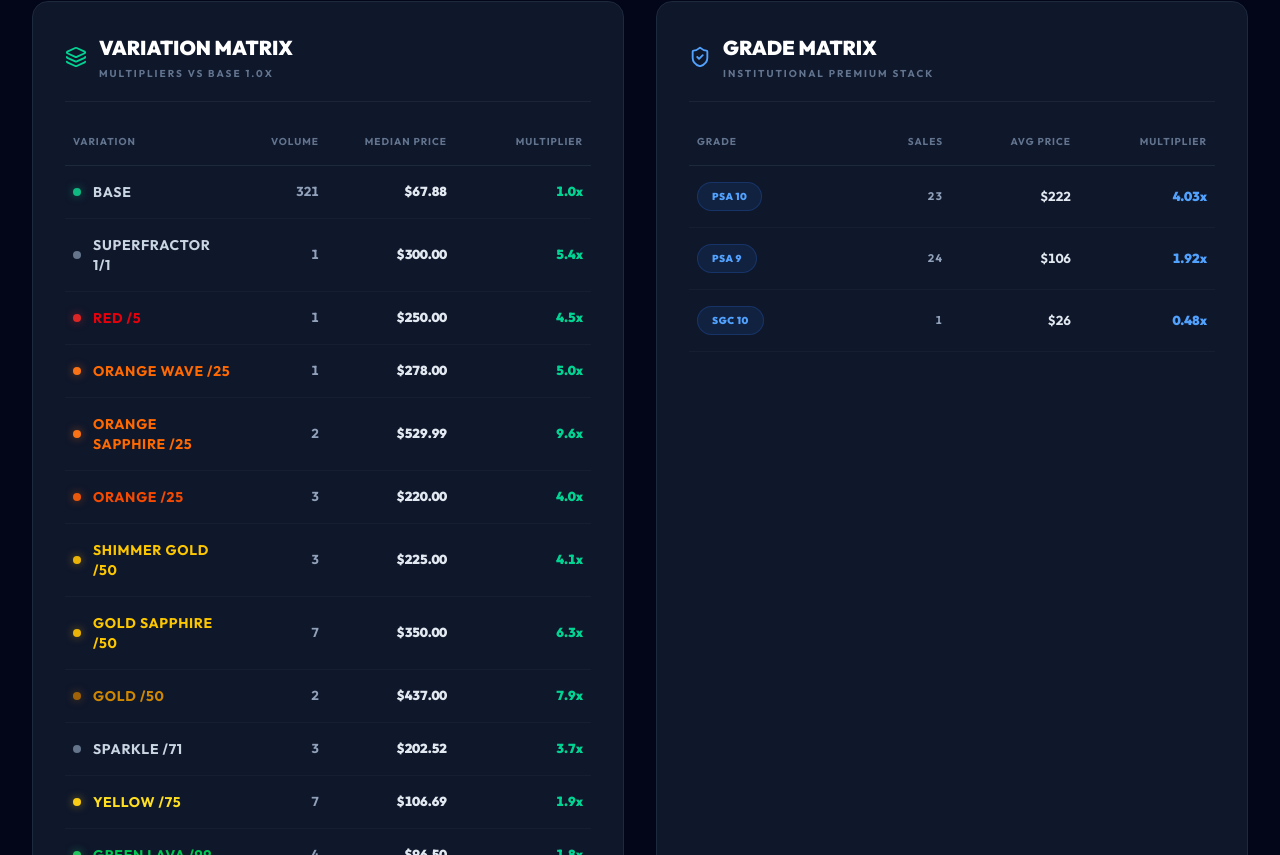
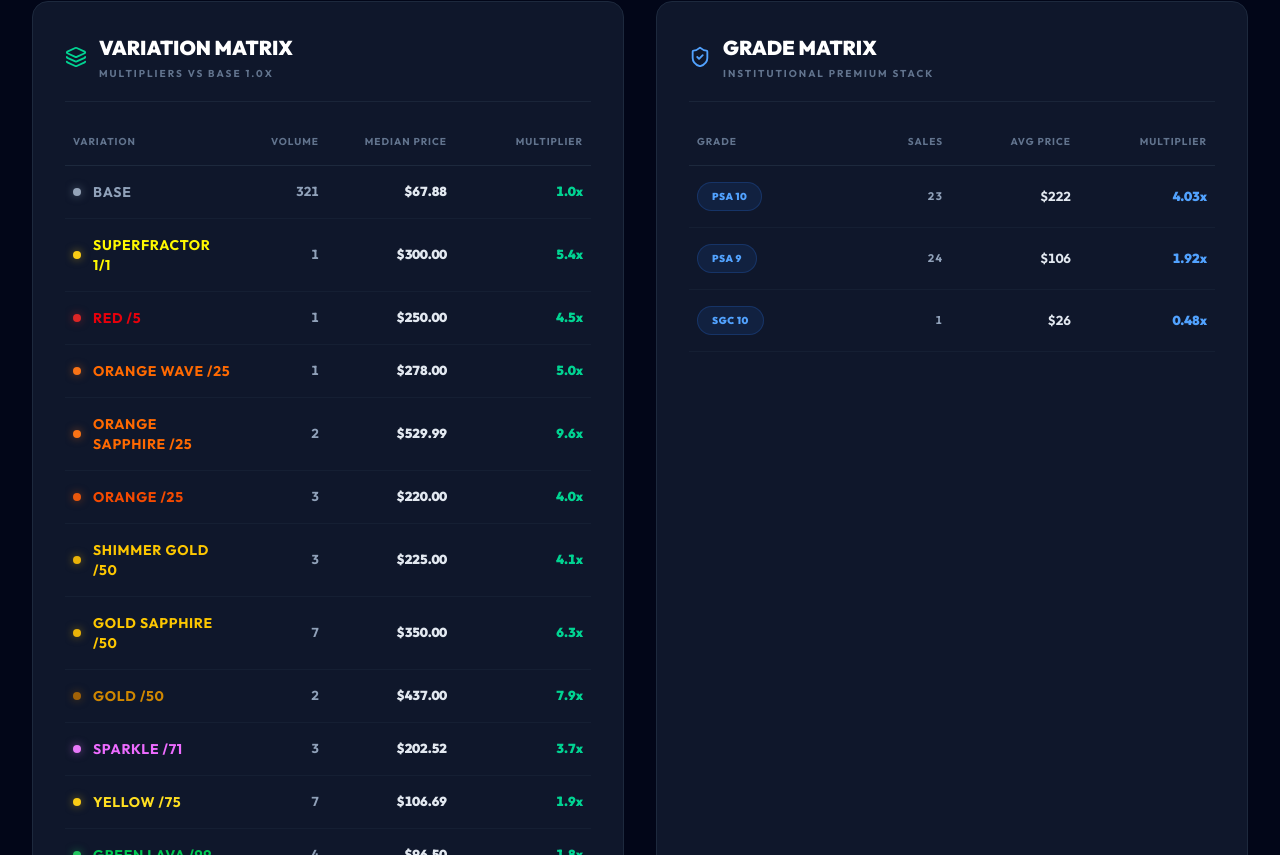
Before and after one commit to dahldoescards/sloan-market-index, a React (Vite) app: page / in a window 1280 px wide. Shown: the part 945-1800 px from the top of the page. Built offline with nearby package versions, Linux system fonts and the light colour scheme.

Commit message:
UI: Aligned color matrix with Holy Grail taxonomy

```diff
--- a/src/App.tsx
+++ b/src/App.tsx
@@ -81,13 +81,15 @@
 const granularData = granularDataRaw as GranularData;
 
 const VARIATION_COLORS: Record<string, string> = {
+  "Superfractor 1/1": "#facc15",
   "Padparadscha Sapphire 1/1": "#f472b6",
   "Red X-Fractor /5": "#ef4444",
+  "Red Lava /5": "#ef4444",
   "Red Sapphire /5": "#dc2626",
   "Red /5": "#dc2626",
   "Printing Plates 1/1": "#737373",
-  "Black X-Fractor /10": "#262626",
-  "Black /10": "#404040",
+  "Black X-Fractor /10": "#171717",
+  "Black /10": "#262626",
   "Orange Sapphire /25": "#f97316",
   "Orange Wave /25": "#f97316",
   "Orange /25": "#ea580c",
@@ -95,7 +97,7 @@
   "Shimmer Gold /50": "#eab308",
   "Gold Wave /50": "#ca8a04",
   "Gold /50": "#a16207",
-  "Sparkles /71": "#e879f9",
+  "Sparkle /71": "#e879f9",
   "Yellow /75": "#facc15",
   "Green Sapphire /99": "#10b981",
   "Green Lava /99": "#22c55e",
@@ -107,16 +109,18 @@
   "Aqua Lava /199": "#14b8a6",
   "Purple /250": "#a855f7",
   "Refractor /499": "#6366f1",
-  "Base": "#10b981",
+  "Base": "#94a3b8",
 };
 
 const VARIATION_TEXT_CLASSES: Record<string, string> = {
+  "Superfractor 1/1": "text-yellow-400 font-black brightness-125",
   "Padparadscha Sapphire 1/1": "text-pink-400",
   "Red X-Fractor /5": "text-red-500",
+  "Red Lava /5": "text-red-500",
   "Red Sapphire /5": "text-red-600",
   "Red /5": "text-red-600",
   "Printing Plates 1/1": "text-slate-400",
-  "Black X-Fractor /10": "text-slate-400",
+  "Black X-Fractor /10": "text-slate-300",
   "Black /10": "text-slate-400",
   "Orange Sapphire /25": "text-orange-500",
   "Orange Wave /25": "text-orange-500",
@@ -125,7 +129,7 @@
   "Shimmer Gold /50": "text-yellow-400",
   "Gold Wave /50": "text-yellow-500",
   "Gold /50": "text-yellow-600",
-  "Sparkles /71": "text-fuchsia-400",
+  "Sparkle /71": "text-fuchsia-400",
   "Yellow /75": "text-yellow-300",
   "Green Sapphire /99": "text-emerald-500",
   "Green Lava /99": "text-green-500",
@@ -137,7 +141,7 @@
   "Aqua Lava /199": "text-teal-500",
   "Purple /250": "text-purple-500",
   "Refractor /499": "text-indigo-400",
-  "Base": "text-slate-300",
+  "Base": "text-slate-400",
 };
 
 /* ───────────────────────── Formatters & Utility Cache ───────────────────────── */
```
